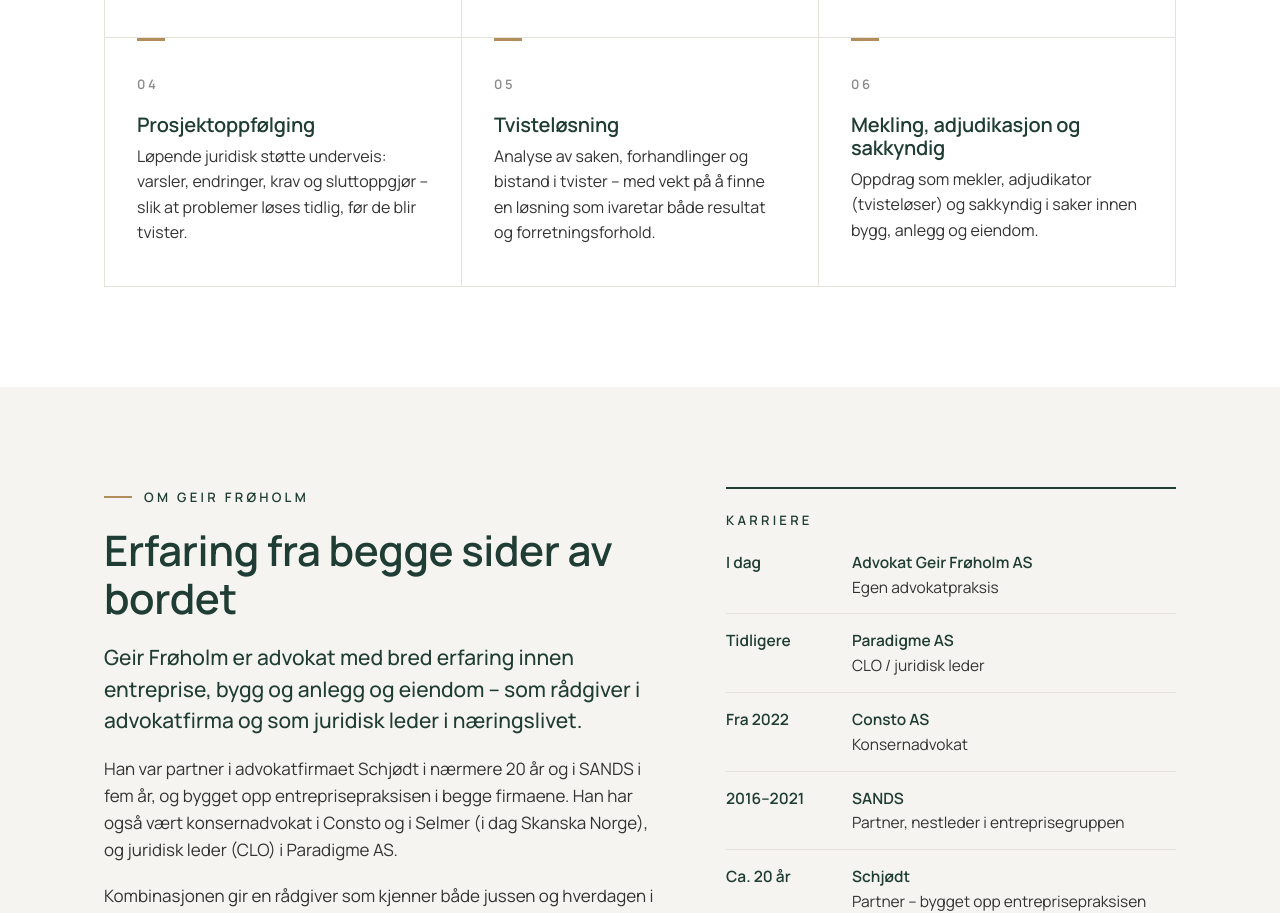
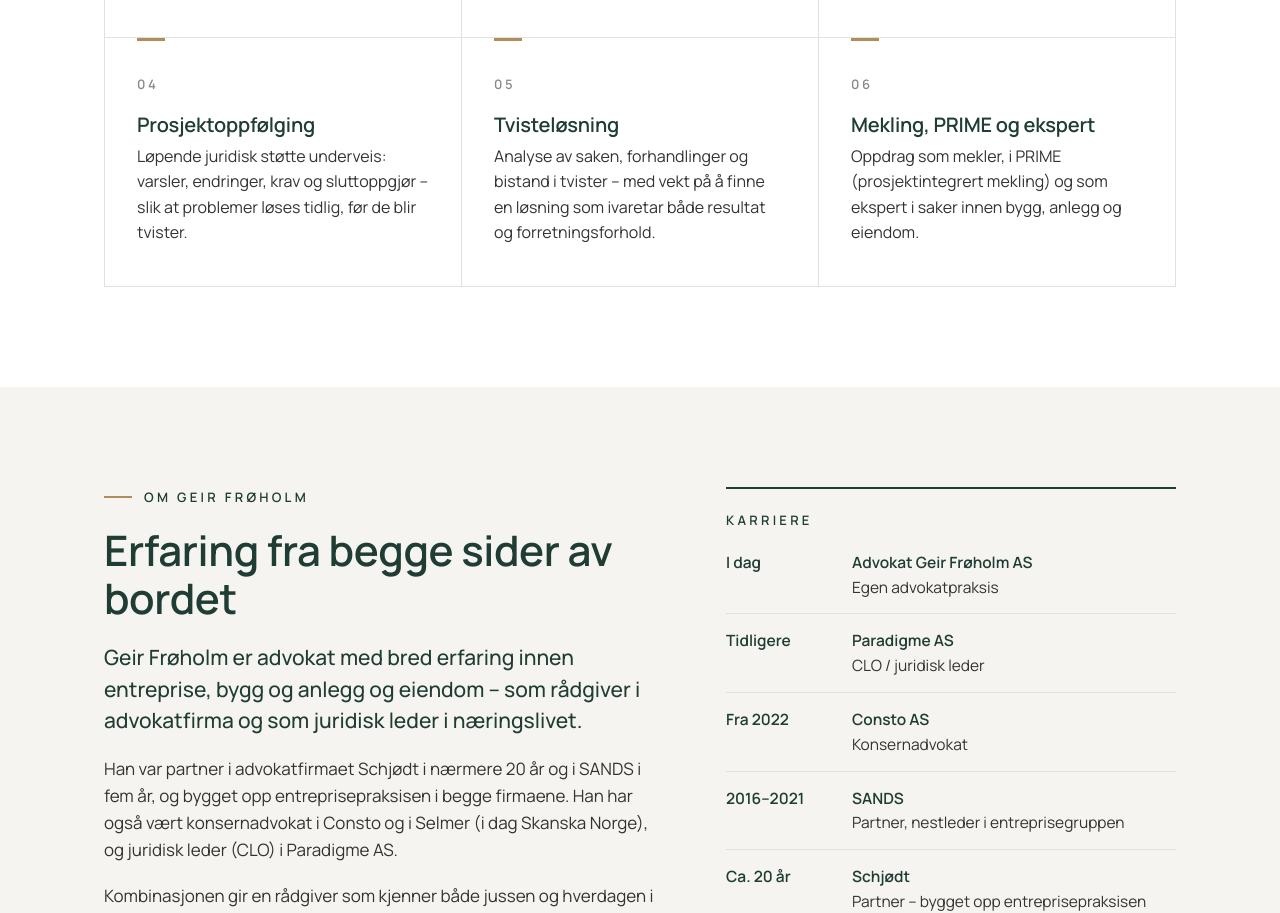
Before and after one commit to mathiasparknordic/advokatfroholm.no, a plain HTML site: page index.html in a window 1280 px wide. Shown: the part 1536-2449 px from the top of the page. Drawn offline with Linux system fonts and the light colour scheme.

Commit message:
Tjeneste 06: Mekling, PRIME og ekspert

```diff
--- a/index.html
+++ b/index.html
@@ -114,8 +114,8 @@
       </article>
       <article class="tjeneste">
         <span class="nr">06</span>
-        <h3>Mekling, adjudikasjon og sakkyndig</h3>
-        <p>Oppdrag som mekler, adjudikator (tvisteløser) og sakkyndig i saker innen bygg, anlegg og eiendom.</p>
+        <h3>Mekling, PRIME og ekspert</h3>
+        <p>Oppdrag som mekler, i PRIME (prosjektintegrert mekling) og som ekspert i saker innen bygg, anlegg og eiendom.</p>
       </article>
     </div>
   </div>
```
